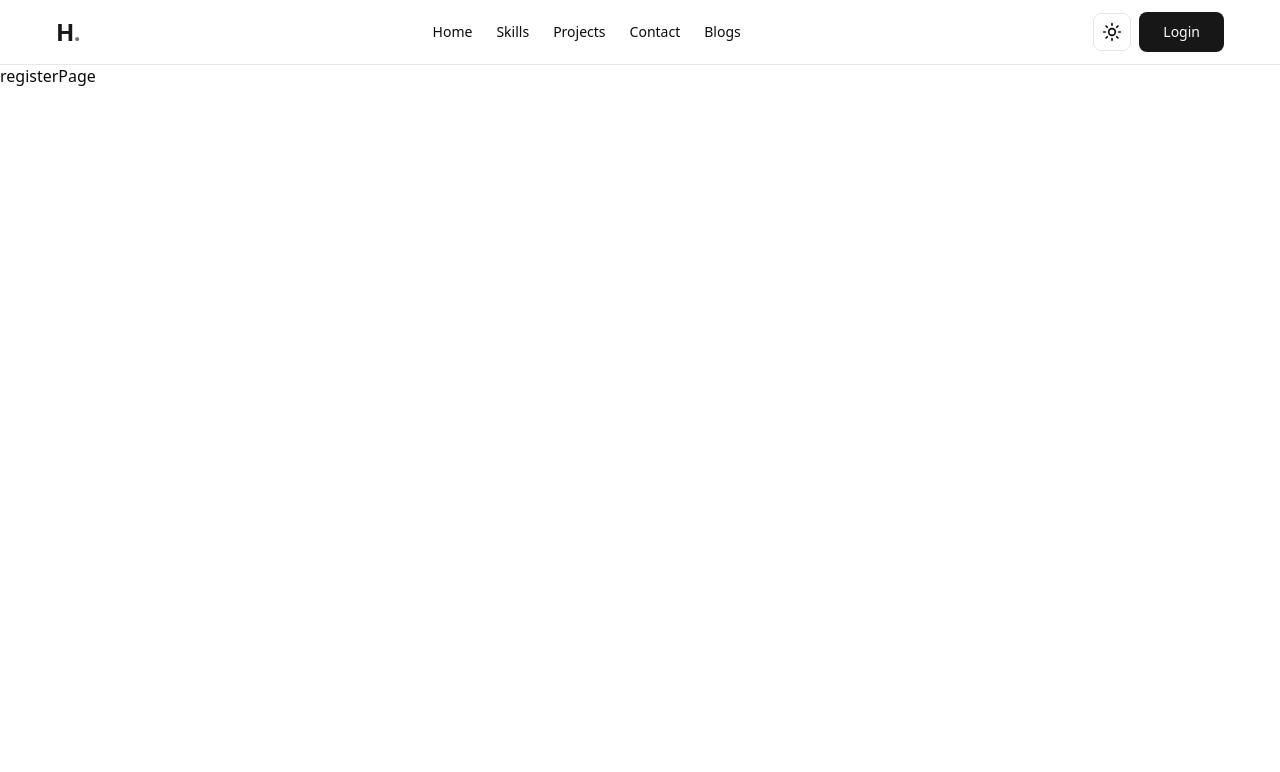
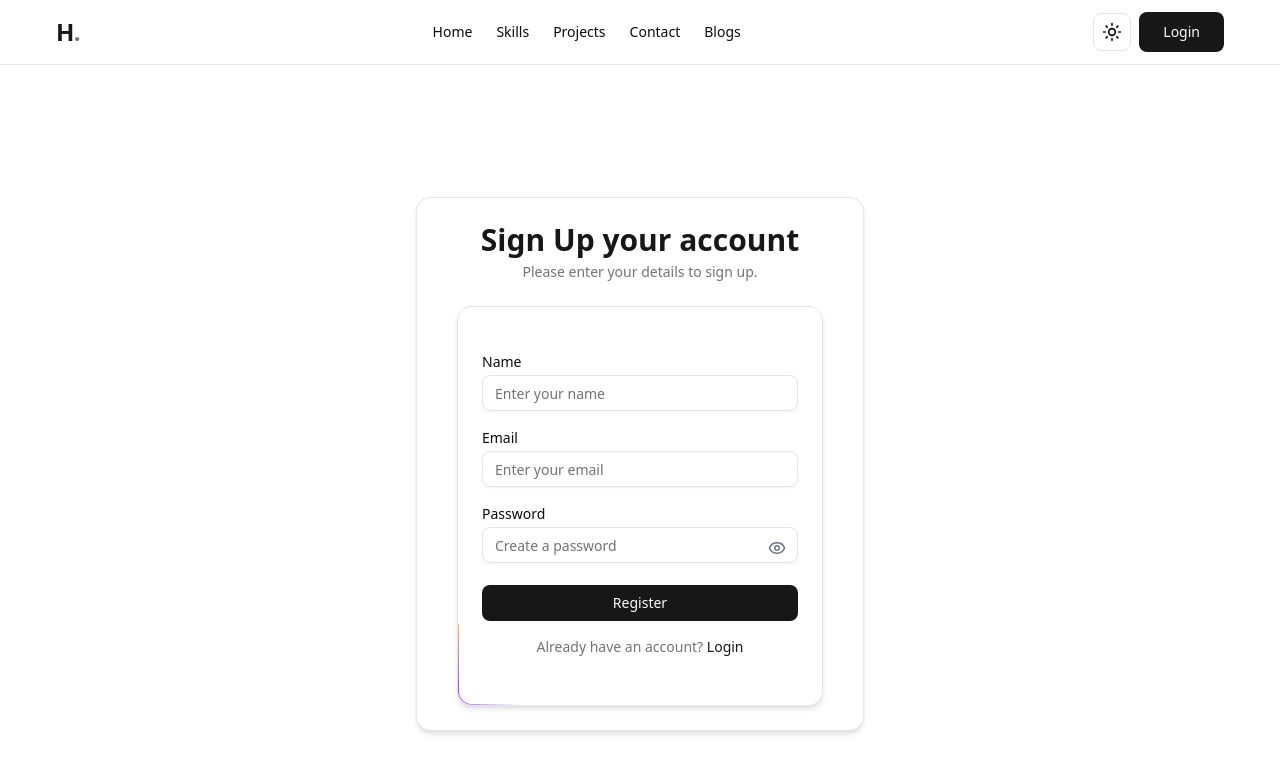
Before and after one commit to mhrhabibdev/lms-sunamit-frontend, a Next.js app: page /register in a window 1280 px wide. Shown: the top 772 px of the page. Built offline with nearby package versions, Linux system fonts and the light colour scheme.

Commit message:
add:register page updated

```diff
--- a/src/app/(withCommonLayout)/register/page.tsx
+++ b/src/app/(withCommonLayout)/register/page.tsx
@@ -1,7 +1,28 @@
+import { RegisterForm } from '@/components/Auth/Register/Register'
 import React from 'react'
 
 export default function RegisterPage() {
   return (
-    <div>registerPage</div>
+  <div className="min-h-screen flex items-center justify-center px-4 py-8 bg-background">
+      <div className="w-full max-w-md space-y-6 p-6 rounded-xl shadow-md bg-white dark:bg-black border border-gray-200 dark:border-gray-800">
+        {/* Heading Section */}
+        <div className="text-center space-y-1">
+          {/* <h1 className="text-xl font-semibold text-gray-600 dark:text-gray-300">
+            Welcome Back
+          </h1> */}
+          <h2 className="text-3xl font-bold text-primary">
+            Sign Up your account
+          </h2>
+          <p className="text-sm text-muted-foreground">
+            Please enter your details to sign up.
+          </p>
+        </div>
+
+        {/* Form Section */}
+        <div className='flex items-center justify-center'>
+          <RegisterForm />
+        </div>
+      </div>
+    </div>
   )
 }
```
